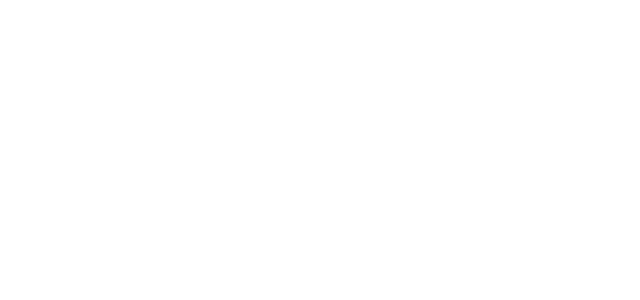
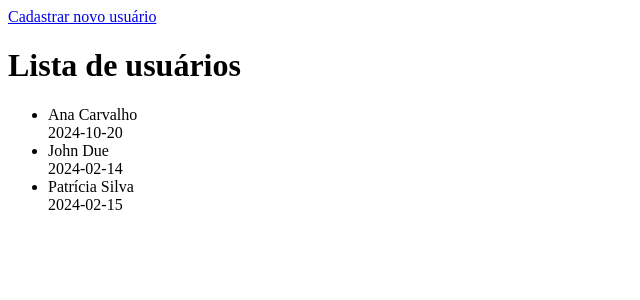
Before and after one commit to alura-cursos/nextjs-cadastrar-usuario, a Next.js app: page / in a window 1280 px wide. Shown: the top 300 px of the page, without its empty margins (0-640 px from the left). Built offline with nearby package versions, Linux system fonts and the light colour scheme.

Commit message:
código final

```diff
--- a/app/components/UserList.tsx
+++ b/app/components/UserList.tsx
@@ -2,7 +2,9 @@
 import { User } from "../lib/types";
 
 export default async function UserList() {
-  const users = await fetch("");
+  const users = await fetch("http://localhost:3000/api/users", {
+    next: { tags: ["User"] },
+  });
 
   const { data } = await users.json();
 
--- a/app/page.tsx
+++ b/app/page.tsx
@@ -1,3 +1,16 @@
+import Link from "next/link";
+import UserList from "./components/UserList";
+
 export default function Home() {
-  return <main></main>;
+  return (
+    <main>
+      <Link
+        href="/user/create"
+        className="block mx-auto text-1xl font-bold mb-5 w-1/2 mt-8 w-80 text-center bg-purple-500 hover:bg-purple-700 text-white font-bold py-2 px-4 round"
+      >
+        Cadastrar novo usuário
+      </Link>
+      <UserList />
+    </main>
+  );
 }
--- a/app/user/create/page.tsx
+++ b/app/user/create/page.tsx
@@ -1,5 +1,6 @@
-import UserFormServerSide from "@/app/components/UserFormServerSide";
+//import UserFormServerSide from "@/app/components/UserFormServerSide";
+import UserFormClientSide from "@/app/components/UserFormClientSide";
 
 export default function UserFormPage() {
-  return <UserFormServerSide />;
+  return <UserFormClientSide />;
 }
```
Also changed, not shown: app/actions/user.ts (added, +21 -0 lines), app/components/UserFormServerSide.tsx (+5 -20 lines).
